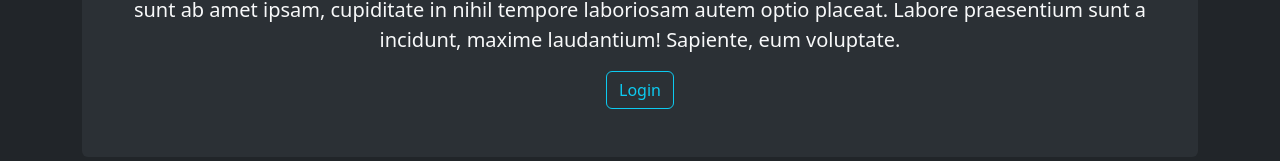
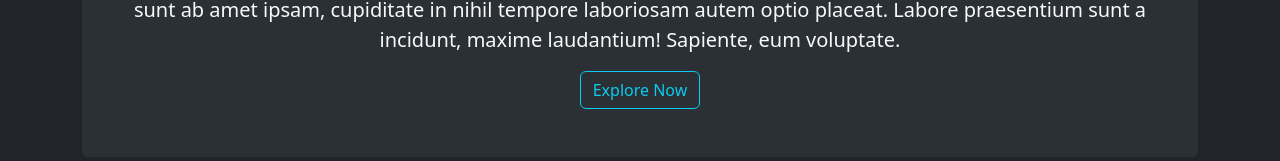
Before and after one commit to Al-Miha/spp, a React (Vite) app in the folder frontend-react/: page / in a window 1280 px wide. Shown: the part 373-534 px from the top of the page. Built offline with nearby package versions, Linux system fonts and the light colour scheme.

Commit message:
122.Dashboard Component

```diff
--- a/frontend-react/src/App.jsx
+++ b/frontend-react/src/App.jsx
@@ -7,6 +7,7 @@ import { BrowserRouter, Routes, Route } from "react-router-dom";
 import Register from "./components/Register";
 import Login from "./components/Login";
 import AuthProvider from "./AuthProvider";
+import Dashboard from "./components/dashboard/Dashboard";
 
 function App() {
   return (
@@ -18,6 +19,7 @@ function App() {
             <Route path="/" element={<Main />} />
             <Route path="/register" element={<Register />} />
             <Route path="/login" element={<Login />} />
+            <Route path="/dashboard" element={<Dashboard />} />
           </Routes>
           <Footer />
         </BrowserRouter>
--- a/frontend-react/src/components/Header.jsx
+++ b/frontend-react/src/components/Header.jsx
@@ -25,9 +25,13 @@ const Header = () => {
 
         <div>
           {isLoggedIn ? (
-            <button className="btn btn-danger" onClick={handleLogout}>
-              Logout
-            </button>
+            <>
+              <Button text="Dashboard" styling="btn-info" url="/dashboard" />
+              &nbsp; &nbsp;
+              <button className="btn btn-danger" onClick={handleLogout}>
+                Logout
+              </button>
+            </>
           ) : (
             <>
               <Button text="Login" styling="btn-outline-info" url="/login" />
--- a/frontend-react/src/components/Main.jsx
+++ b/frontend-react/src/components/Main.jsx
@@ -16,7 +16,11 @@ const Main = () => {
             laboriosam autem optio placeat. Labore praesentium sunt a incidunt,
             maxime laudantium! Sapiente, eum voluptate.
           </p>
-          <Button text="Login" styling="btn-outline-info" />
+          <Button
+            text="Explore Now"
+            styling="btn-outline-info"
+            url="/dashboard"
+          />
         </div>
       </div>
     </>
--- /dev/null
+++ b/frontend-react/src/components/dashboard/Dashboard.jsx
@@ -0,0 +1,5 @@
+const Dashboard = () => {
+  return <div className="text-light container">Dashboard</div>;
+};
+
+export default Dashboard;
```
